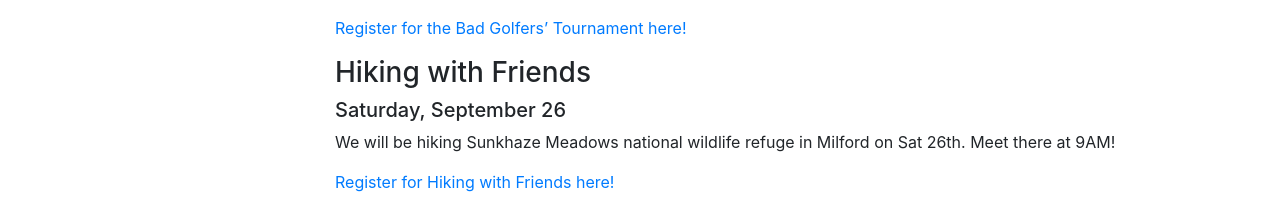
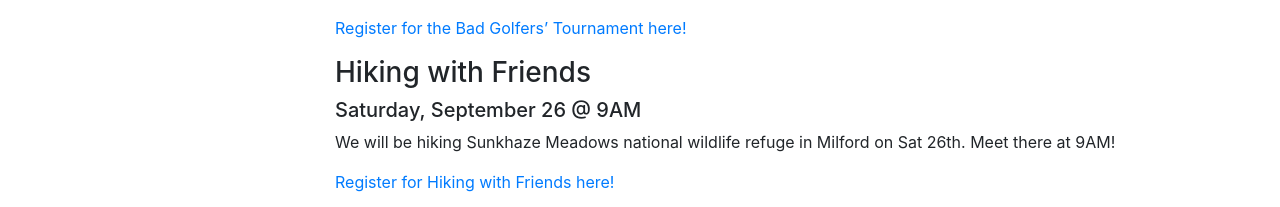
Before and after one commit to mainechialpha/mainechialpha.github.io, a Jekyll site: the page built from activities.md, in a window 1280 px wide. Shown: the part 1294-1501 px from the top of the page. Built offline with Jekyll 4.4.1, drawn with Linux system fonts in a browser that asks for light colours; nearby versions of some CDN libraries; some web fonts are replaced.

Commit message:
Update activities.md

```diff
--- a/activities.md
+++ b/activities.md
@@ -41,7 +41,7 @@ Old Town, ME 04468
 
 ### Hiking with Friends
 
-##### Saturday, September 26
+##### Saturday, September 26 @ 9AM
 
 We will be hiking Sunkhaze Meadows national wildlife refuge in Milford on Sat 26th. Meet there at 9AM!
 
```
